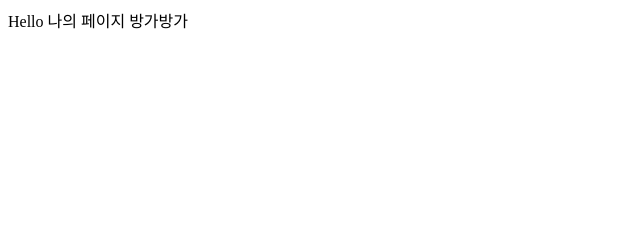
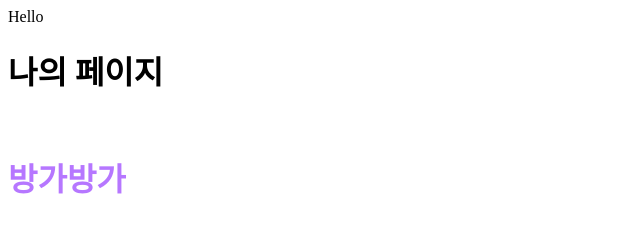
Before and after one commit to sooyeonyyyy/soo, a plain HTML site: page index.html in a window 1280 px wide. Shown: the whole page, without its empty margins (0-640 px from the left). Drawn offline with Linux system fonts and the light colour scheme.

Commit message:
Update index.html

```diff
--- a/index.html
+++ b/index.html
@@ -1,10 +1,13 @@
+
 <html>
 <head> <title> hellooo </title> </head>
 <body>
 
-Hello
-나의 페이지
-방가방가
+Hello <br>
+<font color="#000000">
+<h1>나의 페이지</h1> <br>
+<font color="#B677FF">
+<h1>방가방가</h1>
 
 </body>
 </html>
```
